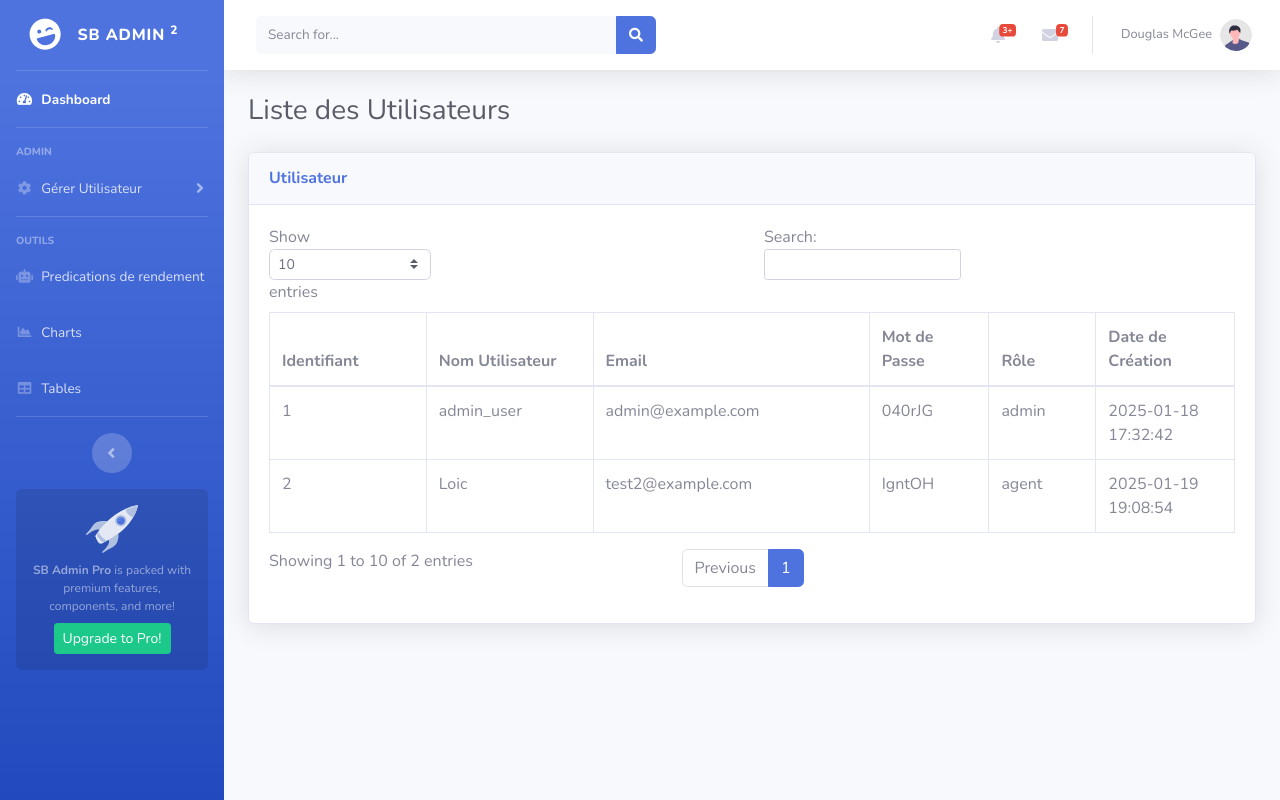
After one commit to Flinguee75/Dashboard-For-INADCI, a Flask app: page /admin/show_users in a window 1280 px wide. The commit adds this page. Run offline with Flask 3, Linux system fonts and the light colour scheme; some libraries are stand-ins or nearby versions.

Commit message:
On peut voir les user

```diff
--- a/dashboard/controllers/admin_routes.py
+++ b/dashboard/controllers/admin_routes.py
@@ -42,6 +42,11 @@ def add_user():
     print(f"Utilisateur {email} ajouté avec succès")
     return redirect(url_for('admin.dashboard'))
 
+# Route : Afficher tous les utilisateurs
+@admin_bp.route('/show_users', methods=['GET'])
+def show_users():
+    users = User.query.all()
+    return render_template('Admin/show_users.html', users=users)
 
 # Route : Supprimer un utilisateur
 @admin_bp.route('/delete_user/<int:user_id>', methods=['DELETE'])
@@ -54,11 +59,3 @@ def delete_user(user_id):
     db.session.commit()
 
     return jsonify({'message': f'Utilisateur {user.email} supprimé avec succès'})
-
-
-# Route : Lister les utilisateurs
-@admin_bp.route('/list_users', methods=['GET'])
-def list_users():
-    users = User.query.all()
-    users_list = [{'id': user.id, 'email': user.email, 'role': user.role} for user in users]
-    return jsonify({'users':users_list})
--- /dev/null
+++ b/dashboard/templates/admin/show_users.html
@@ -0,0 +1,310 @@
+{% extends "layout.html" %}
+
+{% block content %}
+<!-- Content Wrapper -->
+<div id="content-wrapper" class="d-flex flex-column">
+
+    <!-- Main Content -->
+    <div id="content">
+
+        <!-- Topbar -->
+        <nav class="navbar navbar-expand navbar-light bg-white topbar mb-4 static-top shadow">
+
+            <!-- Sidebar Toggle (Topbar) -->
+            <button id="sidebarToggleTop" class="btn btn-link d-md-none rounded-circle mr-3">
+                <i class="fa fa-bars"></i>
+            </button>
+
+            <!-- Topbar Search -->
+            <form class="d-none d-sm-inline-block form-inline mr-auto ml-md-3 my-2 my-md-0 mw-100 navbar-search">
+                <div class="input-group">
+                    <input type="text" class="form-control bg-light border-0 small" placeholder="Search for..."
+                        aria-label="Search" aria-describedby="basic-addon2">
+                    <div class="input-group-append">
+                        <button class="btn btn-primary" type="button">
+                            <i class="fas fa-search fa-sm"></i>
+                        </button>
+                    </div>
+                </div>
+            </form>
+
+            <!-- Topbar Navbar -->
+            <ul class="navbar-nav ml-auto">
+
+                <!-- Nav Item - Search Dropdown (Visible Only XS) -->
+                <li class="nav-item dropdown no-arrow d-sm-none">
+                    <a class="nav-link dropdown-toggle" href="#" id="searchDropdown" role="button"
+                        data-toggle="dropdown" aria-haspopup="true" aria-expanded="false">
+                        <i class="fas fa-search fa-fw"></i>
+                    </a>
+                    <!-- Dropdown - Messages -->
+                    <div class="dropdown-menu dropdown-menu-right p-3 shadow animated--grow-in"
+                        aria-labelledby="searchDropdown">
+                        <form class="form-inline mr-auto w-100 navbar-search">
+                            <div class="input-group">
+                                <input type="text" class="form-control bg-light border-0 small"
+                                    placeholder="Search for..." aria-label="Search" aria-describedby="basic-addon2">
+                                <div class="input-group-append">
+                                    <button class="btn btn-primary" type="button">
+                                        <i class="fas fa-search fa-sm"></i>
+                                    </button>
+                                </div>
+                            </div>
+                        </form>
+                    </div>
+                </li>
+
+                <!-- Nav Item - Alerts -->
+                <li class="nav-item dropdown no-arrow mx-1">
+                    <a class="nav-link dropdown-toggle" href="#" id="alertsDropdown" role="button"
+                        data-toggle="dropdown" aria-haspopup="true" aria-expanded="false">
+                        <i class="fas fa-bell fa-fw"></i>
+                        <!-- Counter - Alerts -->
+                        <span class="badge badge-danger badge-counter">3+</span>
+                    </a>
+                    <!-- Dropdown - Alerts -->
+                    <div class="dropdown-list dropdown-menu dropdown-menu-right shadow animated--grow-in"
+                        aria-labelledby="alertsDropdown">
+                        <h6 class="dropdown-header">
+                            Alerts Center
+                        </h6>
+                        <a class="dropdown-item d-flex align-items-center" href="#">
+                            <div class="mr-3">
+                                <div class="icon-circle bg-primary">
+                                    <i class="fas fa-file-alt text-white"></i>
+                                </div>
+                            </div>
+                            <div>
+                                <div class="small text-gray-500">December 12, 2019</div>
+                                <span class="font-weight-bold">A new monthly report is ready to download!</span>
+                            </div>
+                        </a>
+                        <a class="dropdown-item d-flex align-items-center" href="#">
+                            <div class="mr-3">
+                                <div class="icon-circle bg-success">
+                                    <i class="fas fa-donate text-white"></i>
+                                </div>
+                            </div>
+                            <div>
+                                <div class="small text-gray-500">December 7, 2019</div>
+                                $290.29 has been deposited into your account!
+                            </div>
+                        </a>
+                        <a class="dropdown-item d-flex align-items-center" href="#">
+                            <div class="mr-3">
+                                <div class="icon-circle bg-warning">
+                                    <i class="fas fa-exclamation-triangle text-white"></i>
+                                </div>
+                            </div>
+                            <div>
+                                <div class="small text-gray-500">December 2, 2019</div>
+                                Spending Alert: We've noticed unusually high spending for your account.
+                            </div>
+                        </a>
+                        <a class="dropdown-item text-center small text-gray-500" href="#">Show All Alerts</a>
+                    </div>
+                </li>
+
+                <!-- Nav Item - Messages -->
+                <li class="nav-item dropdown no-arrow mx-1">
+                    <a class="nav-link dropdown-toggle" href="#" id="messagesDropdown" role="button"
+                        data-toggle="dropdown" aria-haspopup="true" aria-expanded="false">
+                        <i class="fas fa-envelope fa-fw"></i>
+                        <!-- Counter - Messages -->
+                        <span class="badge badge-danger badge-counter">7</span>
+                    </a>
+                    <!-- Dropdown - Messages -->
+                    <div class="dropdown-list dropdown-menu dropdown-menu-right shadow animated--grow-in"
+                        aria-labelledby="messagesDropdown">
+                        <h6 class="dropdown-header">
+                            Message Center
+                        </h6>
+                        <a class="dropdown-item d-flex align-items-center" href="#">
+                            <div class="dropdown-list-image mr-3">
+                                <img class="rounded-circle"
+                                    src="{{url_for('static', filename='assets/img/undraw_profile.svg') }}" alt="...">
+                                <div class="status-indicator bg-success"></div>
+                            </div>
+                            <div class="font-weight-bold">
+                                <div class="text-truncate">Hi there! I am wondering if you can help me with a
+                                    problem I've been having.</div>
+                                <div class="small text-gray-500">Emily Fowler · 58m</div>
+                            </div>
+                        </a>
+                        <a class="dropdown-item d-flex align-items-center" href="#">
+                            <div class="dropdown-list-image mr-3">
+                                <img class="rounded-circle"
+                                    src="{{url_for('static', filename='assets/img/undraw_profile2.svg') }}" alt="...">
+                                <div class="status-indicator"></div>
+                            </div>
+                            <div>
+                                <div class="text-truncate">I have the photos that you ordered last month, how
+                                    would you like them sent to you?</div>
+                                <div class="small text-gray-500">Jae Chun · 1d</div>
+                            </div>
+                        </a>
+                        <a class="dropdown-item d-flex align-items-center" href="#">
+                            <div class="dropdown-list-image mr-3">
+                                <img class="rounded-circle" src="img/undraw_profile_3.svg" alt="...">
+                                <div class="status-indicator bg-warning"></div>
+                            </div>
+                            <div>
+                                <div class="text-truncate">Last month's report looks great, I am very happy with
+                                    the progress so far, keep up the good work!</div>
+                                <div class="small text-gray-500">Morgan Alvarez · 2d</div>
+                            </div>
+                        </a>
+                        <a class="dropdown-item d-flex align-items-center" href="#">
+                            <div class="dropdown-list-image mr-3">
+                                <img class="rounded-circle" src="https://source.unsplash.com/Mv9hjnEUHR4/60x60"
+                                    alt="...">
+                                <div class="status-indicator bg-success"></div>
+                            </div>
+                            <div>
+                                <div class="text-truncate">Am I a good boy? The reason I ask is because someone
+                                    told me that people say this to all dogs, even if they aren't good...</div>
+                                <div class="small text-gray-500">Chicken the Dog · 2w</div>
+                            </div>
+                        </a>
+                        <a class="dropdown-item text-center small text-gray-500" href="#">Read More Messages</a>
+                    </div>
+                </li>
+
+                <div class="topbar-divider d-none d-sm-block"></div>
+
+                <!-- Nav Item - User Information -->
+                <li class="nav-item dropdown no-arrow">
+                    <a class="nav-link dropdown-toggle" href="#" id="userDropdown" role="button" data-toggle="dropdown"
+                        aria-haspopup="true" aria-expanded="false">
+                        <span class="mr-2 d-none d-lg-inline text-gray-600 small">Douglas McGee</span>
+                        <img class="img-profile rounded-circle"
+                            src="{{url_for('static', filename='assets/img/undraw_profile.svg') }}">
+                    </a>
+                    <!-- Dropdown - User Information -->
+                    <div class="dropdown-menu dropdown-menu-right shadow animated--grow-in"
+                        aria-labelledby="userDropdown">
+                        <a class="dropdown-item" href="#">
+                            <i class="fas fa-user fa-sm fa-fw mr-2 text-gray-400"></i>
+                            Profile
+                        </a>
+                        <a class="dropdown-item" href="#">
+                            <i class="fas fa-cogs fa-sm fa-fw mr-2 text-gray-400"></i>
+                            Settings
+                        </a>
+                        <a class="dropdown-item" href="#">
+                            <i class="fas fa-list fa-sm fa-fw mr-2 text-gray-400"></i>
+                            Activity Log
+                        </a>
+                        <div class="dropdown-divider"></div>
+                        <a class="dropdown-item" href="#" data-toggle="modal" data-target="#logoutModal">
+                            <i class="fas fa-sign-out-alt fa-sm fa-fw mr-2 text-gray-400"></i>
+                            Logout
+                        </a>
+                    </div>
+                </li>
+
+            </ul>
+
+        </nav>
+        <!-- End of Topbar -->
+
+        <!-- Begin Page Content -->
+        <div class="container-fluid">
+
+            <!-- Page Heading -->
+            <div class="d-sm-flex align-items-center justify-content-between mb-4">
+                <h1 class="h3 mb-0 text-gray-800">Liste des Utilisateurs</h1>
+            </div>
+            <div class="card shadow mb-4">
+                <div class="card-header py-3">
+                    <h6 class="m-0 font-weight-bold text-primary">Utilisateur </h6>
+                </div>
+                <div class="card-body">
+                    <div class="table-responsive">
+                        <div id="dataTable_wrapper" class="dataTables_wrapper dt-bootstrap4">
+                            <div class="row">
+                                <div class="col-sm-12 col-md-6">
+                                    <div class="dataTables_length" id="dataTable_length"><label>Show <select
+                                                name="dataTable_length" aria-controls="dataTable"
+                                                class="custom-select custom-select-sm form-control form-control-sm">
+                                                <option value="10">10</option>
+                                                <option value="25">25</option>
+                                                <option value="50">50</option>
+                                                <option value="100">100</option>
+                                            </select> entries</label></div>
+                                </div>
+                                <div class="col-sm-12 col-md-6">
+                                    <div id="dataTable_filter" class="dataTables_filter"><label>Search:<input
+                                                type="search" class="form-control form-control-sm" placeholder=""
+                                                aria-controls="dataTable"></label></div>
+                                </div>
+                            </div>
+                            <div class="row">
+                                <div class="col-sm-12">
+                                    <table class="table table-bordered dataTable" id="dataTable" width="100%"
+                                        cellspacing="0" role="grid" aria-describedby="dataTable_info"
+                                        style="width: 100%;">
+                                        <thead>
+                                            <tr role="row">
+                                                <th class="sorting sorting_asc" tabindex="0" aria-controls="dataTable"
+                                                    rowspan="1" colspan="1" aria-sort="ascending"
+                                                    aria-label="Name: activate to sort column descending"
+                                                    style="width: 57.2px;">Identifiant</th>
+                                                <th class="sorting" tabindex="0" aria-controls="dataTable" rowspan="1"
+                                                    colspan="1" aria-label="Email: activate to sort column ascending"
+                                                    style="width: 61.2px;">Nom Utilisateur</th>
+                                                <th class="sorting" tabindex="0" aria-controls="dataTable" rowspan="1"
+                                                    colspan="1" aria-label="Role: activate to sort column ascending"
+                                                    style="width: 49.2px;">Email</th>
+                                                <th class="sorting" tabindex="0" aria-controls="dataTable" rowspan="1"
+                                                    colspan="1" aria-label="Age: activate to sort column ascending"
+                                                    style="width: 49.2px;">Mot de Passe</th>
+                                                <th class="sorting" tabindex="0" aria-controls="dataTable" rowspan="1"
+                                                    colspan="1" aria-label="Start Date: activate to sort column ascending"
+                                                    style="width: 49.2px;">Rôle</th>
+                                                <th class="sorting" tabindex="0" aria-controls="dataTable" rowspan="1"
+                                                    colspan="1" aria-label="Salary: activate to sort column ascending"
+                                                    style="width: 49.2px;">Date de Création</th>
+                                            </tr>
+                                        </thead>
+
+                                        <tbody>
+                                            {% for user in users %}
+                                            <tr class="{% if loop.index0 % 2 == 0 %}even{% else %}odd{% endif %}">
+                                                <td class="sorting_1">{{ user.id }}</td>
+                                                <td>{{ user.username  }}</td>
+                                                <td>{{ user.email }}</td>
+                                                <td>{{ user.password[20:26] }}</td>
+                                                <td>{{ user.role }}</td>
+                                                <td>{{ user.date_created }}</td>
+                                            </tr>
+                                            {% endfor %}
+                                        </tbody>
+
+                                    </table>
+                                </div>
+                            </div>
+                            <div class="row">
+                                <div class="col-sm-12 col-md-5">
+                                    <div class="dataTables_info" id="dataTable_info" role="status" aria-live="polite">
+                                        Showing 1 to 10 of {{ users|length }} entries</div>
+                                </div>
+                                <div class="col-sm-12 col-md-7">
+                                    <div class="dataTables_paginate paging_simple_numbers" id="dataTable_paginate">
+                                        <ul class="pagination">
+                                            <li class="paginate_button page-item previous disabled"
+                                                id="dataTable_previous"><a href="#" aria-controls="dataTable"
+                                                    data-dt-idx="0" tabindex="0" class="page-link">Previous</a></li>
+                                            <li class="paginate_button page-item active"><a href="#"
+                                                    aria-controls="dataTable" data-dt-idx="1" tabindex="0"
+                                                    class="page-link">1</a></li>
+                                        </ul>
+                                    </div>
+                                </div>
+                            </div>
+                        </div>
+                    </div>
+                </div>
+            </div>
+
+            {% endblock %}
--- a/dashboard/templates/layout.html
+++ b/dashboard/templates/layout.html
@@ -68,7 +68,7 @@
                     <div class="bg-white py-2 collapse-inner rounded">
                         <h6 class="collapse-header">Custom Components:</h6>
                         <a class="collapse-item" href="add_user">Ajouter Utilisateur</a>
-                        <a class="collapse-item" href="list_users">Liste Utilisateur</a>
+                        <a class="collapse-item" href="show_users">Liste Utilisateur</a>
                     </div>
                 </div>
             </li>
```
